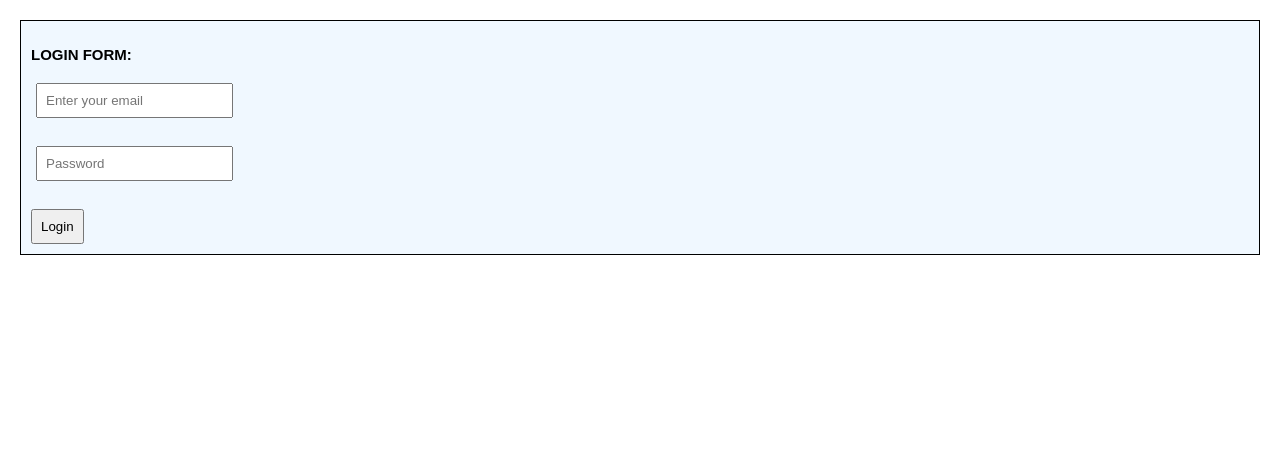
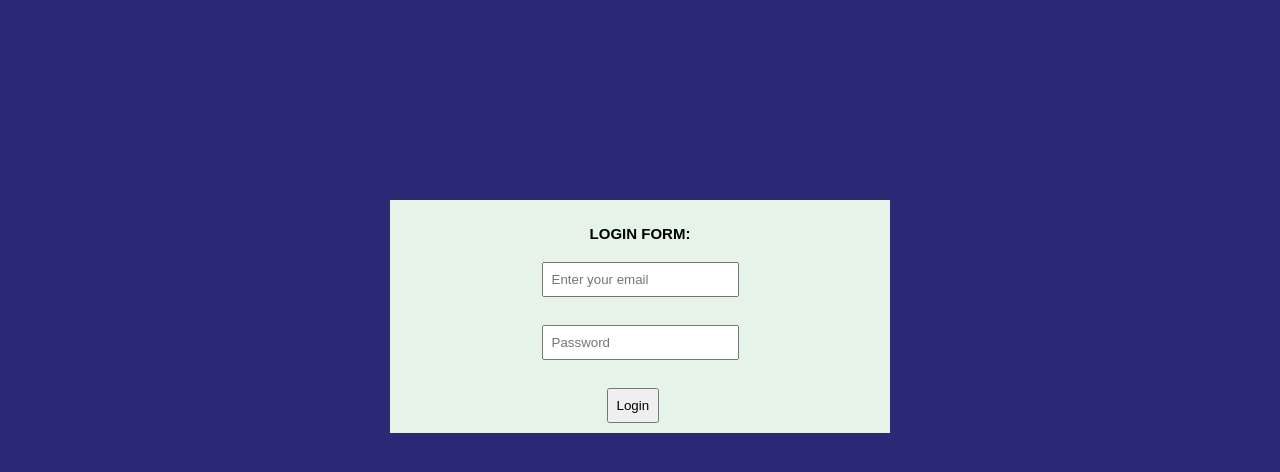
Before and after one commit to srivigna25/project_file, a FastAPI app: page /login in a window 1280 px wide. Shown: the top 472 px of the page. Run offline with FastAPI, Linux system fonts and the light colour scheme.

Commit message:
styles are added

```diff
--- a/templates/login_form.html
+++ b/templates/login_form.html
@@ -9,17 +9,29 @@
         body {
             font-family: Arial, sans-serif;
             margin: 20px;
+            background-color: #292975;
+            margin: 200px auto;
+            width: 350px;
+            @media (min-width:1024px){
+                width: 500px;
+            }
+            @media (min-width: 601px) and (max-width: 1024px) {
+                width: 500px;
+            }
         }
         .login_form{
-            background-color: aliceblue;
+            background-color: #e5f3e9;
             padding: 10px;
-            border: 1px solid #000;
+            display: flex;
+            flex-direction: column;
+            justify-content: center;
+            align-items: center;
         }
         h3 {
             text-transform: uppercase;
             font-size: 15px;
         }
-        input, select, button {
+        input, select{
             padding: 8px;
             margin-top: 5px;
         }
@@ -30,6 +42,11 @@
         input {
             padding: 8px;
             margin: 5px;
+        }
+        button{
+            padding: 8px;
+            margin-top: 5px;
+            margin-left: 70px;
         }
     </style>
 
--- a/templates/registration_form.html
+++ b/templates/registration_form.html
@@ -7,13 +7,15 @@
     <style>
         body{
             margin:0;
+            background-color: #292975;
         }
         .registration_form{
-            border: 4px solid;
+            padding: 20px;
+            background-color: #ebdff5;
             display: flex;
             flex-direction: column;
             align-items: center;
-            margin: 5px auto;
+            margin: 200px auto;
             height: 530px;
             width: 700px;
         }
```
